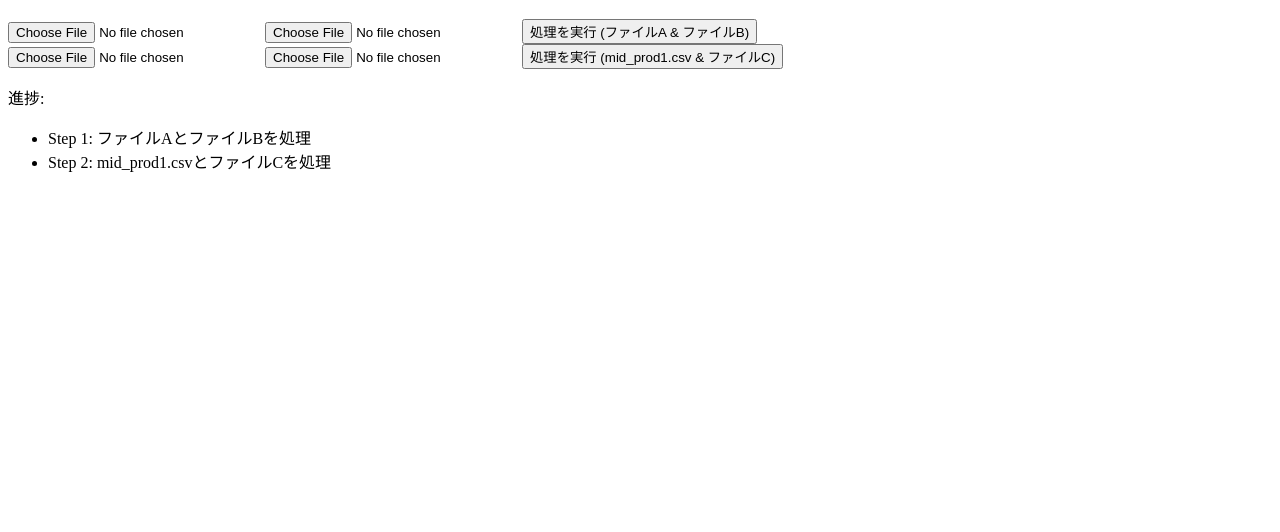
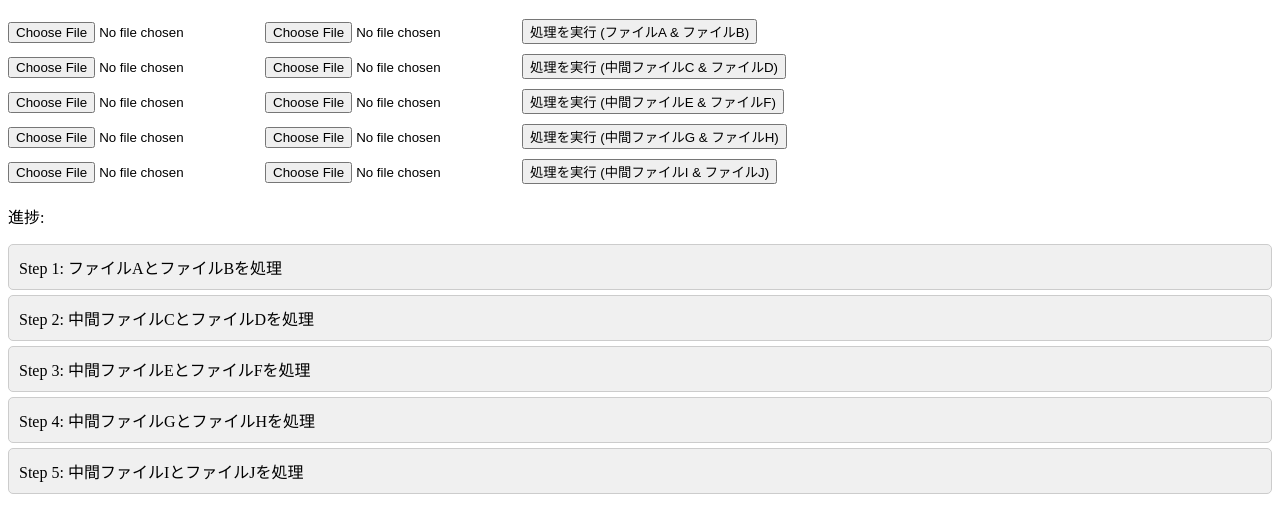
Before and after one commit to doy1022/ConvertTool, a plain HTML site: page index.html in a window 1280 px wide. Shown: the part 70-602 px from the top of the page. Drawn offline with Linux system fonts and the light colour scheme.

Commit message:
Update index.html

```diff
--- a/index.html
+++ b/index.html
@@ -4,32 +4,83 @@
     <meta charset="UTF-8">
     <title>CSVファイル処理システム</title>
     <style>
-        /* CSSスタイルは省略 */
+        .hidden {
+            display: none;
+        }
+        .step {
+            margin: 10px 0;
+        }
+        .active {
+            font-weight: bold;
+            color: blue;
+        }
+        #processFlow {
+            margin-top: 20px;
+        }
+        #processFlow ul {
+            list-style-type: none;
+            padding: 0;
+        }
+        #processFlow li {
+            margin: 5px 0;
+            padding: 10px;
+            border: 1px solid #ccc;
+            border-radius: 5px;
+        }
+        #processFlow .not-started {
+            background-color: #f0f0f0;
+        }
+        #processFlow .completed {
+            background-color: #e0ffe0;
+            color: blue;
+        }
+        #processFlow .current {
+            background-color: #cce5ff;
+            color: green;
+        }
+        #processFlow .error {
+            background-color: #ffcccc;
+            color: red;
+        }
     </style>
 </head>
 <body>
     <h1>CSVファイル処理システム</h1>
     <div id="fileInputs">
-        <!-- 工程①のファイル選択フォーム -->
         <div class="step" id="step1">
             <input type="file" id="fileA" accept=".csv">
             <input type="file" id="fileB" accept=".csv">
-            <button onclick="processStep1()">処理を実行 (ファイルA & ファイルB)</button>
+            <button onclick="processStep(1)">処理を実行 (ファイルA & ファイルB)</button>
         </div>
-        <!-- 工程②のファイル選択フォーム -->
-        <div class="step hidden" id="step2">
-            <input type="file" id="fileMidProd1" accept=".csv">
+        <div class="step" id="step2">
             <input type="file" id="fileC" accept=".csv">
-            <button onclick="processStep2()">処理を実行 (mid_prod1.csv & ファイルC)</button>
+            <input type="file" id="fileD" accept=".csv">
+            <button onclick="processStep(2)">処理を実行 (中間ファイルC & ファイルD)</button>
+        </div>
+        <div class="step" id="step3">
+            <input type="file" id="fileE" accept=".csv">
+            <input type="file" id="fileF" accept=".csv">
+            <button onclick="processStep(3)">処理を実行 (中間ファイルE & ファイルF)</button>
+        </div>
+        <div class="step" id="step4">
+            <input type="file" id="fileG" accept=".csv">
+            <input type="file" id="fileH" accept=".csv">
+            <button onclick="processStep(4)">処理を実行 (中間ファイルG & ファイルH)</button>
+        </div>
+        <div class="step" id="step5">
+            <input type="file" id="fileI" accept=".csv">
+            <input type="file" id="fileJ" accept=".csv">
+            <button onclick="processStep(5)">処理を実行 (中間ファイルI & ファイルJ)</button>
         </div>
     </div>
-    <!-- フローの表示 -->
     <div id="processFlow">
         <p>進捗:</p>
         <ul>
             <li id="flowStep1" class="not-started">Step 1: ファイルAとファイルBを処理</li>
-            <li id="flowStep2" class="hidden">Step 2: mid_prod1.csvとファイルCを処理</li>
-            <!-- 工程③～⑤の表示を追加 -->
+            <li id="flowStep2" class="not-started">Step 2: 中間ファイルCとファイルDを処理</li>
+            <li id="flowStep3" class="not-started">Step 3: 中間ファイルEとファイルFを処理</li>
+            <li id="flowStep4" class="not-started">Step 4: 中間ファイルGとファイルHを処理</li>
+            <li id="flowStep5" class="not-started">Step 5: 中間ファイルIとファイルJを処理</li>
         </ul>
     </div>
     <script src="script.js"></script>
```
